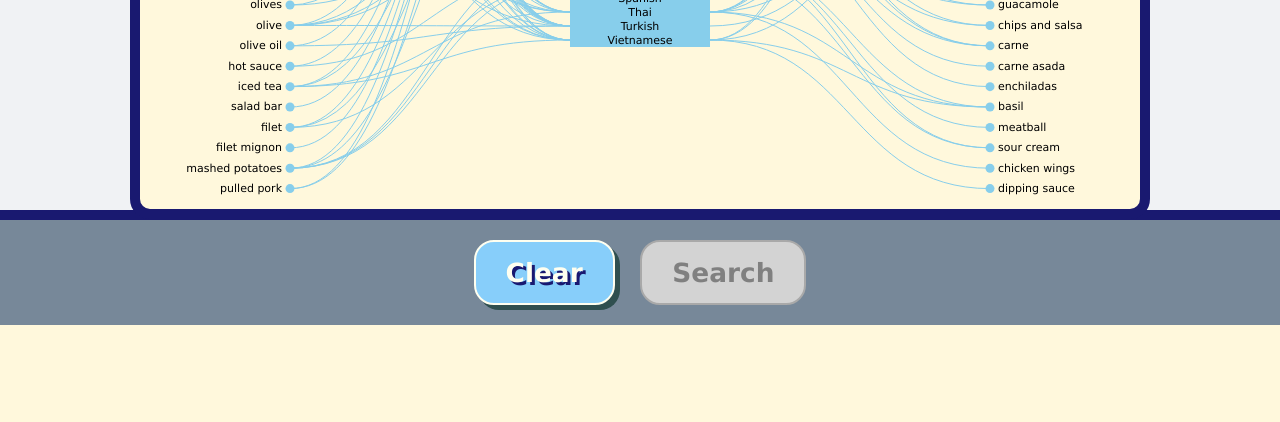
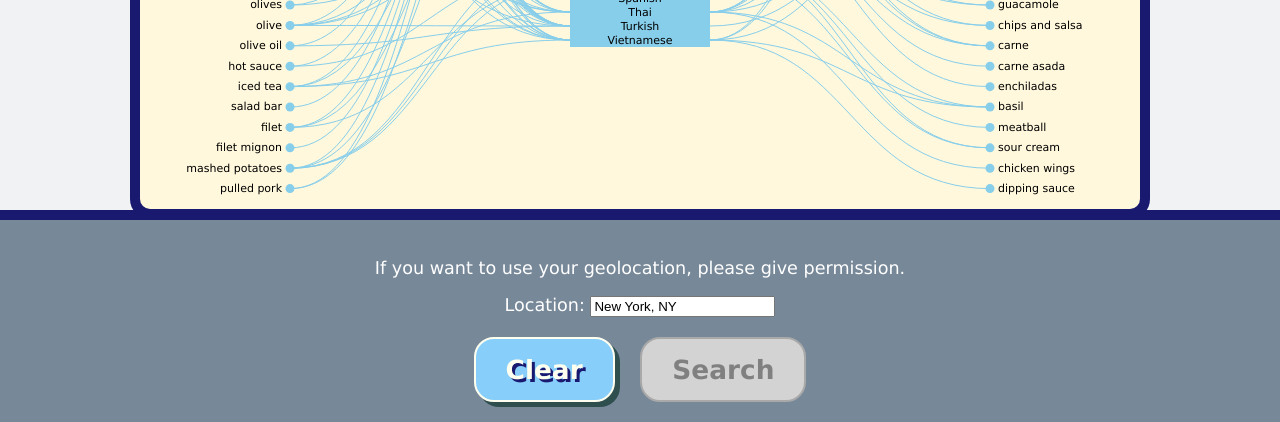
Before and after one commit to yastapova/where-should-i-eat, a Flask app: page / in a window 1280 px wide. Shown: the part 935-1357 px from the top of the page. Before the commit the page ends 1260 px from the top, so only its background shows below. Run offline with Flask 2, Linux system fonts and the light colour scheme.

Commit message:
Added text location box

```diff
--- a/app/static/main_vis.js
+++ b/app/static/main_vis.js
@@ -280,8 +280,10 @@ function clear_selection() {
 }
 
 function search_by_cuisine() {
-    if(coords.length < 2) {
-        alert("Could not retrieve geolocation. Defaulting to New York, NY.")
+    loc = $("#location_box").val();
+
+    if(loc === "") {
+        loc = "New York, NY";
     }
 
     $.ajax({
@@ -289,7 +291,7 @@ function search_by_cuisine() {
         url: "/search_cuisine",
         data: {
             "categories" : JSON.stringify(selected_cuisines),
-            "location" : "New York, NY",
+            "location" : loc,
             "coords" : JSON.stringify(coords)
         },
         success: function(response) {
@@ -315,6 +317,11 @@ $(document).ready(function() {
     if(navigator.geolocation) {
         navigator.geolocation.getCurrentPosition(function(position) {
             coords = [position.coords.latitude, position.coords.longitude];
+            $("#coords_message").text("Using geolocation instead of text location.");
+        }, function(error) {
+            $("#coords_message").text("Could not retrieve geolocation. Please enter your location below.");
         });
+    } else {
+        $("#coords_message").text("Could not retrieve geolocation. Please enter your location below.");
     }
 });
--- a/app/templates/index.html
+++ b/app/templates/index.html
@@ -26,6 +26,10 @@
             <svg id="main_vis_svg"></svg>
         </div>
         <div id="controls">
+            <p id="coords_message">If you want to use your geolocation, please give permission.</p>
+            <label for="location_box">Location: </label><input id="location_box" name="location_box" value="New York, NY" />
+            <br />
+            <br />
             <button id="clear_selection">Clear</button>
             <button id="search_cuisine" disabled="disabled">Search</button>
         </div>
```
